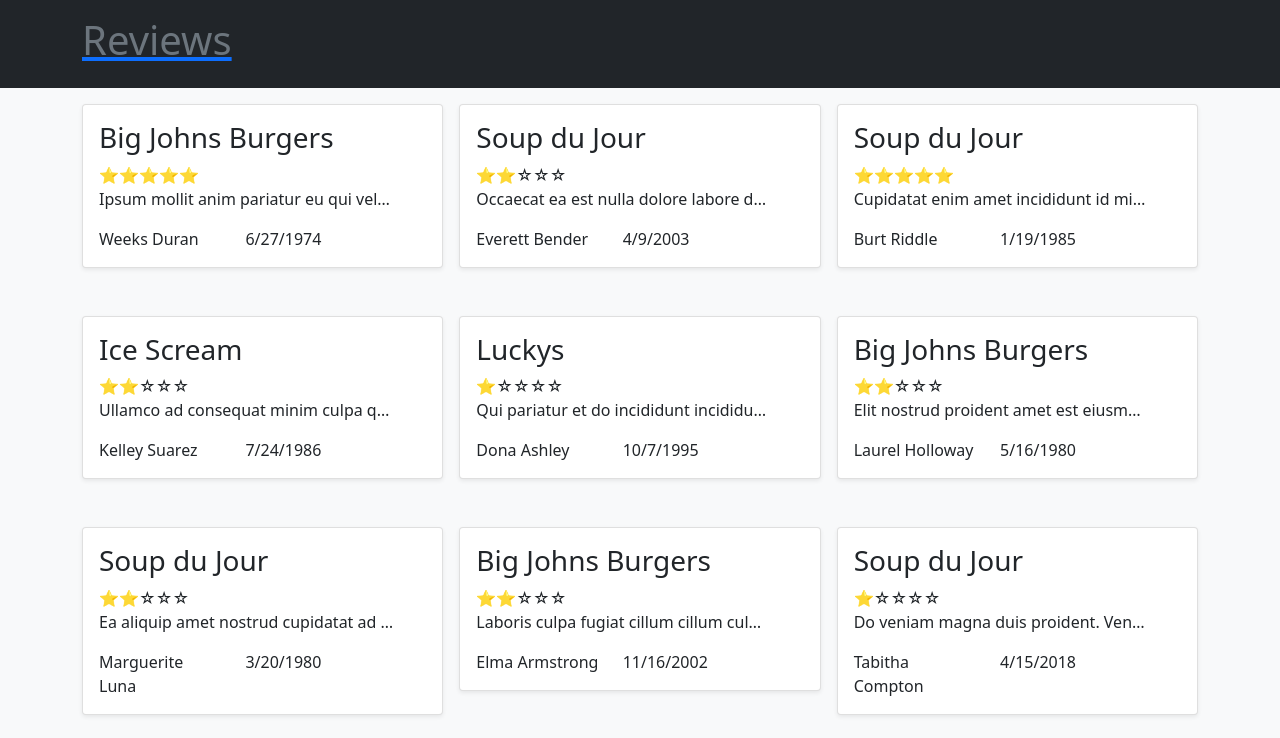
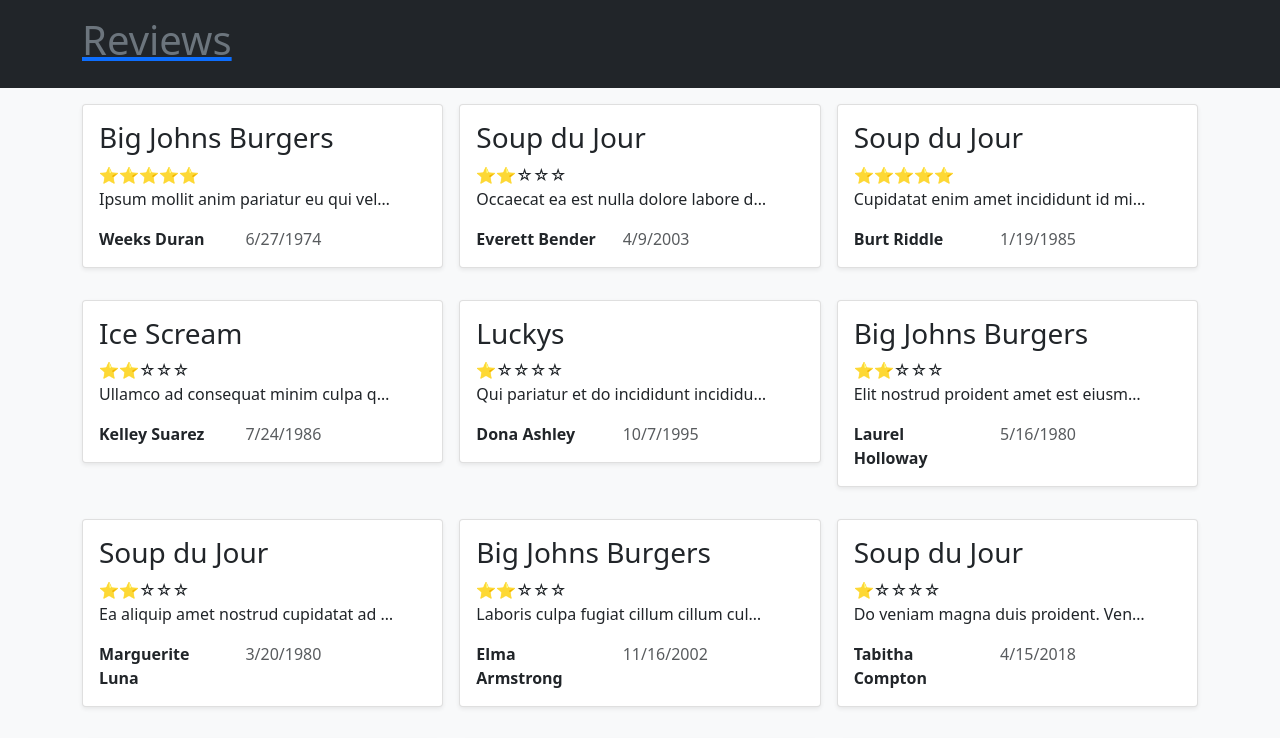
Before and after one commit to ayoung6/ReviewPage-React, a React (Create React App) app in the folder reviewTechChallenge/: page / in a window 1280 px wide. Shown: the top 738 px of the page. Built offline with nearby package versions, Linux system fonts and the light colour scheme; data requests are answered from the project's data file.

Commit message:
Formatting

```diff
--- a/reviewTechChallenge/src/Components/ReviewBox.jsx
+++ b/reviewTechChallenge/src/Components/ReviewBox.jsx
@@ -15,25 +15,31 @@ const FullContent = styled.p`
     width: 90%;
 `;
 
-const buildFullView = ({ review, date, }) =>
-    <div className='row'>
-        <p className='col-sm-3'>
-            {review?.author}
-        </p>
-        <div className='col'>
-            {date}
-        </div>
+const date = ({ date }) =>
+    <div className='col'
+        style={{ 'opacity': 0.75 }}>
+        {(new Date(date)).toLocaleDateString('en-US')}
     </div>
 ;
 
-const buildCardView = ({ review, comment, date, }) =>
+const author = ({ author, size }) =>
+    <div className={size}
+        style={{'font-weight': 'bold'}}>
+        {author}
+    </div>
+;
+
+const buildFullView = ({ review, }) =>
     <div className='row'>
-        <div className='col-sm-5'>
-            {review?.author}
-        </div>
-        <div className='col'>
-            {date}
-        </div>
+        {author({ author: review?.author, size: 'col-sm-3' })}
+        {date({ date: review?.published_at, })}
+    </div>
+;
+
+const buildCardView = ({ review, comment, }) =>
+    <div className='row'>
+        {author({ author: review?.author, size: 'col-sm-5' })}
+        {date({ date: review?.published_at, })}
         {comment ? <div className='col'> {comment} </div> : <></>}
     </div>
 ;
@@ -55,11 +61,9 @@ export default ({ review, showFull = false }) => {
         ? messageEmoji
         : undefined;
 
-    let date = (new Date(review?.published_at)).toLocaleDateString('en-US');
-
     showFull
-        ? content = buildFullView({ review, date })
-        : content = buildCardView({ review, comment, date });
+        ? content = buildFullView({ review })
+        : content = buildCardView({ review, comment });
 
     return (
         <div className='card shadow-sm'>
--- a/reviewTechChallenge/src/Components/ReviewPage.jsx
+++ b/reviewTechChallenge/src/Components/ReviewPage.jsx
@@ -16,14 +16,20 @@ export default ({ reviews, onclick }) => {
     const numCols = 3;
 
     // Bootstrap uses 12 cols
-    let cardSize = 'py-3 col-sm-' + (12 / numCols);
+    let cardClasses = 'pt-3 col-sm-' + (12 / numCols);
 
     return (
-        <div className='container'>
-                <div className='row g-3'>
+        <div
+            className='container'>
+            <div
+                className='row g-3'>
                     {reviews?.map((review) =>
-                        <div className={cardSize} key={review.id} onClick={() => onclick(review)}>
-                            <ReviewBox review={review} />
+                        <div
+                            className={cardClasses}
+                            key={review.id}
+                            onClick={() => onclick(review)}>
+                            <ReviewBox
+                                review={review} />
                         </div>
                     )}
                 </div>
--- a/reviewTechChallenge/src/index.js
+++ b/reviewTechChallenge/src/index.js
@@ -10,7 +10,9 @@ import reportWebVitals from './reportWebVitals';
 const root = ReactDOM.createRoot(document.getElementById('root'));
 root.render(
     <React.StrictMode>
-        <App className='bg-light' api={ api } />
+        <App
+            className='bg-light'
+            api={api} />
   </React.StrictMode>
 );
 
```
Also changed, not shown: reviewTechChallenge/src/App.jsx (+8 -3 lines), reviewTechChallenge/src/Components/CommentInput.jsx (+25 -10 lines), reviewTechChallenge/src/Components/Header.jsx (+13 -5 lines), reviewTechChallenge/src/Components/ReviewDetails.jsx (+8 -3 lines).
